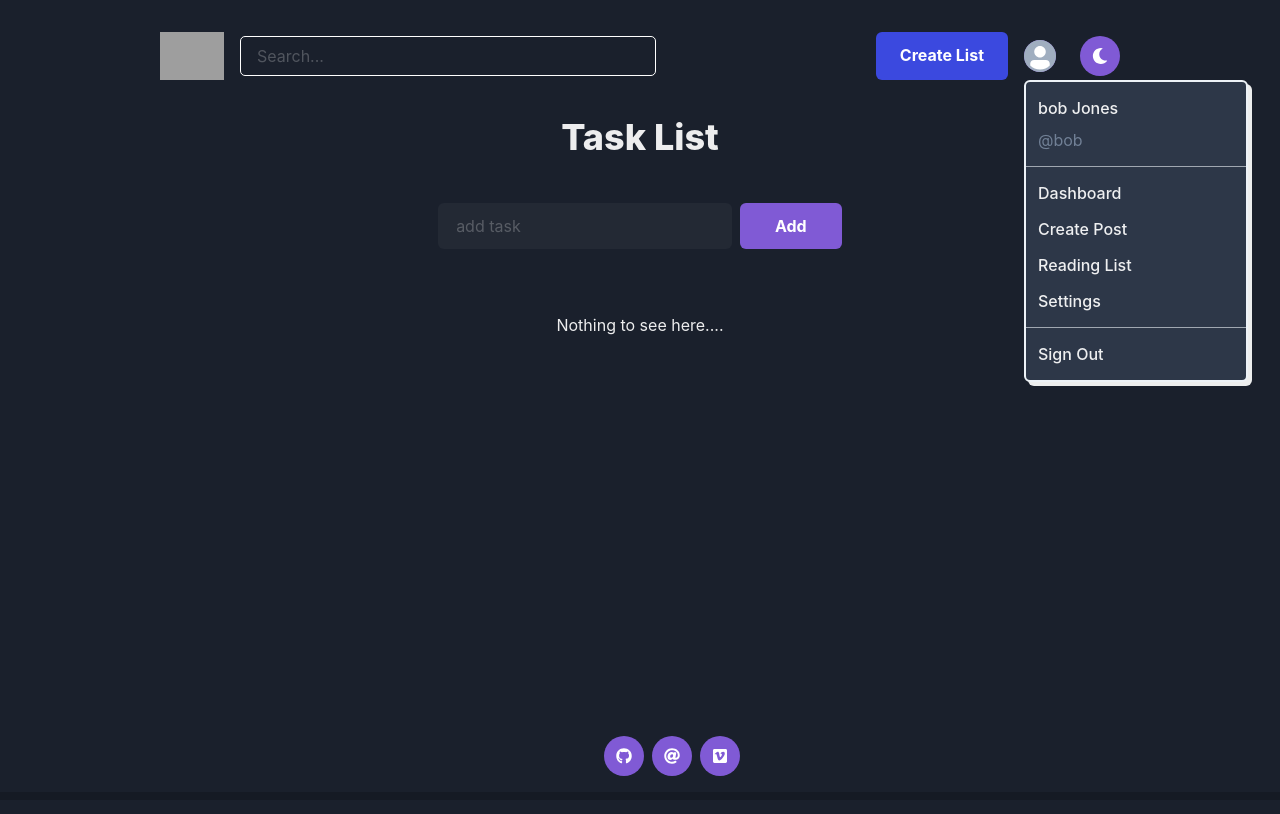
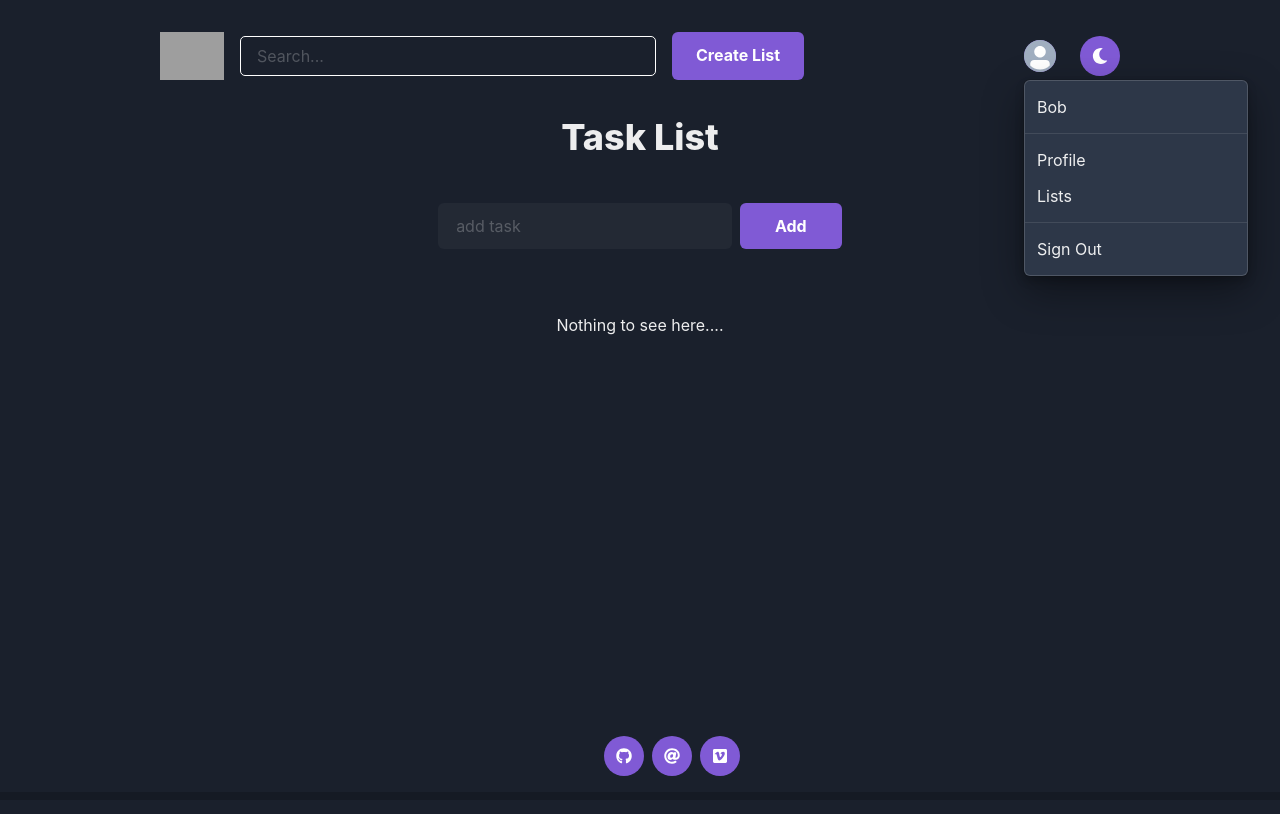
Before and after one commit to Austinps/userReducer-tasks, a React (Vite) app: page / in a window 1280 px wide. Both pictures are taken after a click on the button 1040 px from the left and 56 px from the top of the page. Shown: the top 814 px of the page. Built offline with nearby package versions, Linux system fonts and the light colour scheme; grey boxes are pictures that could not be loaded.

Commit message:
add profile menu in navbar

```diff
--- a/src/components/Layout/NavBar.jsx
+++ b/src/components/Layout/NavBar.jsx
@@ -35,6 +35,7 @@ export default function NavBar() {
           h={12}
           src='https://dev-to-uploads.s3.amazonaws.com/uploads/logos/resized_logo_UQww2soKuUsjaOGNB38o.png'
         />
+
         <Input
           maxW='26rem'
           placeholder='Search...'
@@ -42,15 +43,16 @@ export default function NavBar() {
           borderRadius='5px'
           d={{ base: 'none', md: 'block' }}
         />
-        <Spacer />
+
         <Button
-          color='#fff'
-          rounded='md'
-          bg='#3b49df'
-          _hover={{ bg: '#323ebe' }}
+        // color='#fff'
+        // rounded='md'
+        // bg='#3b49df'
+        // _hover={{ bg: '#323ebe' }}
         >
           Create List
         </Button>
+        <Spacer />
         <HStack spacing={3}>
           {authUser ? <ProfileMenu /> : <ProfileMenu />}
           <Spacer />
--- a/src/components/Layout/ProfileMenu.jsx
+++ b/src/components/Layout/ProfileMenu.jsx
@@ -18,43 +18,20 @@ export default function ProfileMenu() {
       <MenuButton as={Button} size='sm' px={0} py={0} rounded='full'>
         <Avatar size='sm' src={''} />
       </MenuButton>
-      <MenuList
-        zIndex={5}
-        border='2px solid'
-        borderColor={useColorModeValue('gray.700', 'gray.100')}
-        boxShadow='4px 4px 0'
-      >
+      <MenuList>
         <Link
           href='https://google.com'
           _hover={{ textDecoration: 'none' }}
           isExternal
         >
-          <MenuItem>
-            <VStack justify='start' alignItems='left'>
-              <Text fontWeight='500'>bob Jones</Text>
-              <Text size='sm' color='gray.500' mt='0 !important'>
-                @bob
-              </Text>
-            </VStack>
-          </MenuItem>
+          <MenuItem>Bob</MenuItem>
         </Link>
         <MenuDivider />
-        <MenuItem>
-          <Text fontWeight='500'>Dashboard</Text>
-        </MenuItem>
-        <MenuItem>
-          <Text fontWeight='500'>Create Post</Text>
-        </MenuItem>
-        <MenuItem>
-          <Text fontWeight='500'>Reading List</Text>
-        </MenuItem>
-        <MenuItem>
-          <Text fontWeight='500'>Settings</Text>
-        </MenuItem>
+        <MenuItem>Profile</MenuItem>
+
+        <MenuItem>Lists</MenuItem>
         <MenuDivider />
-        <MenuItem>
-          <Text fontWeight='500'>Sign Out</Text>
-        </MenuItem>
+        <MenuItem>Sign Out</MenuItem>
       </MenuList>
     </Menu>
   );
```
